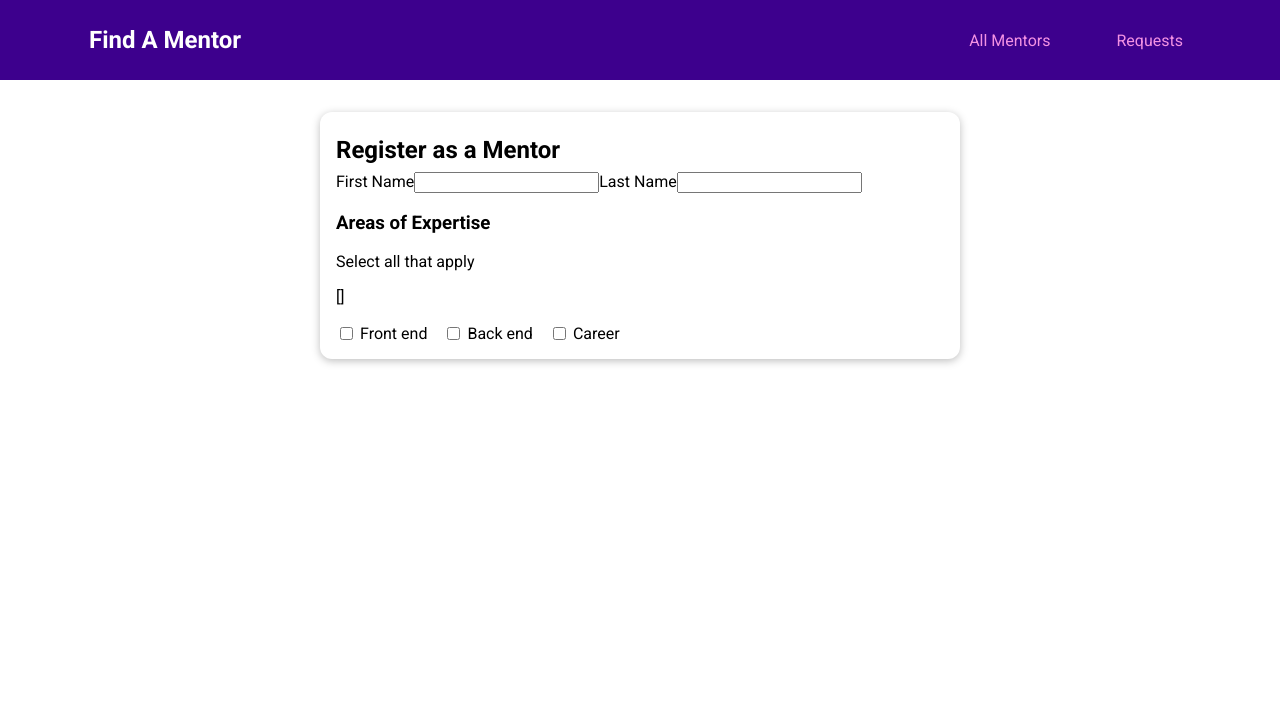
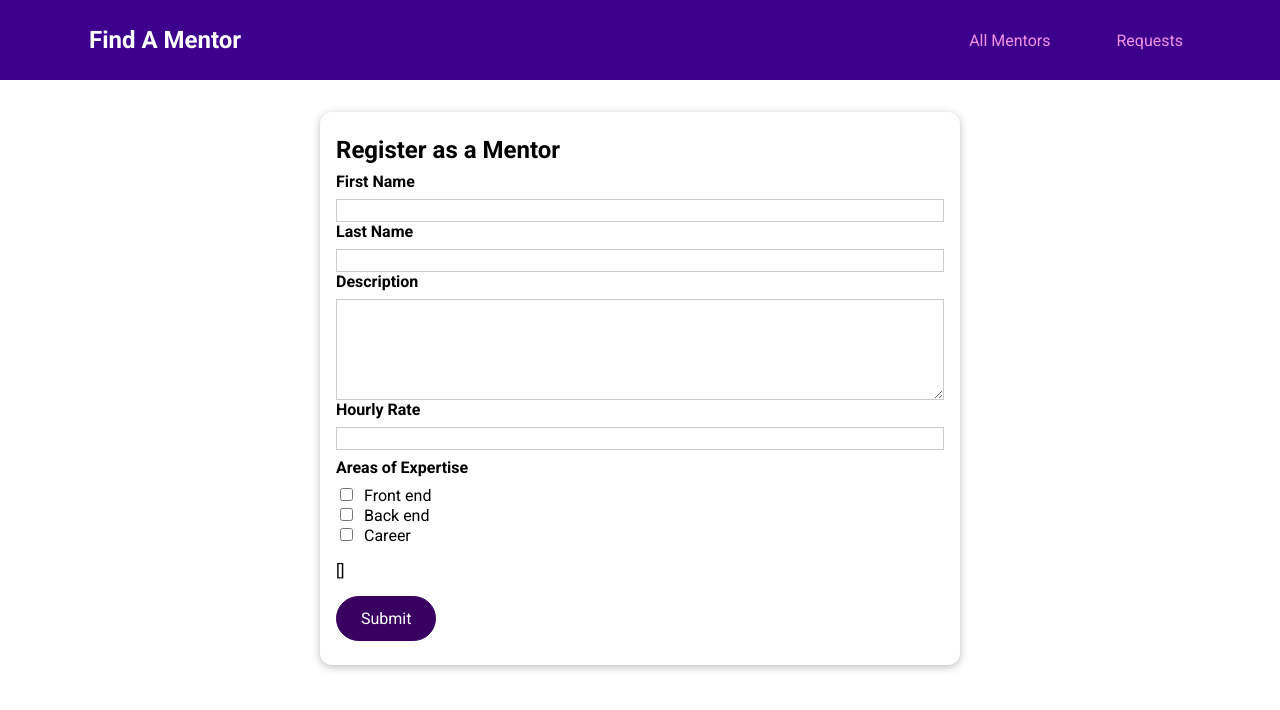
Before and after one commit to glitjch/vue-mentor, a Vue app: page /register in a window 1280 px wide. Shown: the top 710 px of the page. Built offline with nearby package versions, Linux system fonts and the light colour scheme.

Commit message:
Create component for mentor registration form. appying v-model directives and integrating to Registration route,

```diff
--- a/src/components/mentors/MentorFilter.vue
+++ b/src/components/mentors/MentorFilter.vue
@@ -37,7 +37,7 @@
 				[inputId]: isActive,
 			};
 			this.filter = updatedFilter;
-      this.$emit('change-filter', updatedFilter)
+			this.$emit('change-filter', updatedFilter);
 		},
 	},
 };
--- /dev/null
+++ b/src/components/mentors/MentorForm.vue
@@ -0,0 +1,122 @@
+<template>
+	<form class="form-control" @submit.prevent="submitForm">
+		<div>
+			<label for="firstName">First Name</label>
+			<input type="text" id="firstName" v-model="firstName" />
+		</div>
+		<div>
+			<label for="lastName">Last Name</label>
+			<input type="text" id="lastName" v-model="lastName" />
+		</div>
+		<div>
+			<label for="description">Description</label>
+			<textarea id="lastName" rows="5" v-model="description"></textarea>
+		</div>
+		<div>
+			<label for="rate">Hourly Rate</label>
+			<input type="number" id="rate" v-model.number="rate" />
+		</div>
+		<div>
+			<h3>Areas of Expertise</h3>
+			<div class="filter-option">
+				<input type="checkbox" id="frontend" value="frontend" v-model="areas" />
+				<label for="frontend">Front end</label>
+			</div>
+			<div class="filter-option">
+				<input type="checkbox" id="backend" value="backend" v-model="areas" />
+				<label for="backend">Back end</label>
+			</div>
+			<div class="filter-option">
+				<input type="checkbox" id="career" value="career" v-model="areas" />
+				<label for="career">Career</label>
+			</div>
+		</div>
+		<p>
+			{{ this.areas }}
+		</p>
+		<base-button>Submit</base-button>
+	</form>
+</template>
+
+<script>
+export default {
+	data() {
+		return {
+			firstName: '',
+			lastName: '',
+			description: '',
+			rate: null,
+			areas: [],
+		};
+	},
+	methods: {
+		submitForm() {
+			const formData = {
+				first: this.firstName,
+				last: this.lastName,
+				desc: this.description,
+				rate: this.rate,
+				areas: this.areas,
+			};
+
+			console.log(formData);
+		},
+	},
+};
+</script>
+<style scoped>
+.form-control {
+	margin: 0.5rem 0;
+}
+
+label {
+	font-weight: bold;
+	display: block;
+	margin-bottom: 0.5rem;
+}
+
+input[type='checkbox'] + label {
+	font-weight: normal;
+	display: inline;
+	margin: 0 0 0 0.5rem;
+}
+
+input,
+textarea {
+	display: block;
+	width: 100%;
+	border: 1px solid #ccc;
+	font: inherit;
+}
+
+input:focus,
+textarea:focus {
+	background-color: #f0e6fd;
+	outline: none;
+	border-color: #3d008d;
+}
+
+input[type='checkbox'] {
+	display: inline;
+	width: auto;
+	border: none;
+}
+
+input[type='checkbox']:focus {
+	outline: #3d008d solid 1px;
+}
+
+h3 {
+	margin: 0.5rem 0;
+	font-size: 1rem;
+}
+
+.invalid label {
+	color: red;
+}
+
+.invalid input,
+.invalid textarea {
+	border: 1px solid red;
+}
+</style>
--- a/src/pages/mentors/MentorRegistration.vue
+++ b/src/pages/mentors/MentorRegistration.vue
@@ -1,51 +1,15 @@
 <template>
 	<base-card>
-		<section>
-			<h2>Register as a Mentor</h2>
-		</section>
-		<section>
-			<span>
-				<label for="firstName">First Name</label>
-				<input id="firstName" />
-			</span>
-			<span>
-				<label for="lastName">Last Name</label>
-				<input id="lastName" />
-			</span>
-			<div>
-				<h3>Areas of Expertise</h3>
-				<p>Select all that apply</p>
-				<p>{{ this.areas }}</p>
-				<span class="filter-option">
-					<input
-						type="checkbox"
-						id="frontend"
-						value="frontend"
-						v-model="areas"
-					/>
-					<label for="frontend">Front end</label>
-				</span>
-				<span class="filter-option">
-					<input type="checkbox" id="backend" value="backend" v-model="areas" />
-					<label for="backend">Back end</label>
-				</span>
-				<span class="filter-option">
-					<input type="checkbox" id="career" value="career" v-model="areas" />
-					<label for="career">Career</label>
-				</span>
-			</div>
-		</section>
+		<h2>Register as a Mentor</h2>
+		<mentor-form></mentor-form>
 	</base-card>
 </template>
 
 <script>
+import MentorForm from '../../components/mentors/MentorForm.vue';
 export default {
-	data() {
-		return {
-      areas: [],
-      description: "",
-      hourlyRate: 0,
-		};
+	components: {
+		MentorForm,
 	},
 };
 
```
Lines whose indentation alone changed are shown as unchanged.
